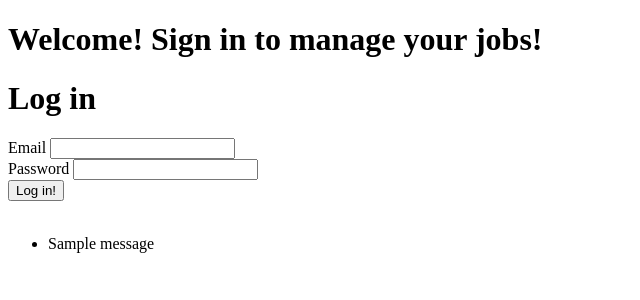
After one commit to Mikey-Simmons/flatscreenguru, a Django app: page /admin in a window 1280 px wide. The commit adds this page. Shown: the top 300 px of the page, without its empty margins (0-640 px from the left). Run offline with Django 3.2, Linux system fonts and the light colour scheme; tables that the repository leaves empty hold one stand-in row (values such as "Sample post"); one stand-in notice (Sample message) is shown.

Commit message:
added admin features
made it so admin can view jobs and only they can if they are logged in.

```diff
--- /dev/null
+++ b/main/templates/admin.html
@@ -0,0 +1,33 @@
+<!DOCTYPE html>
+<html lang="en">
+
+<head>
+    <meta charset="UTF-8">
+    <meta name="viewport" content="width=device-width, initial-scale=1.0">
+    <title>Login and Reg</title>
+</head>
+
+<body>
+    <div id="container">
+        <h1>Welcome! Sign in to manage your jobs!</h1>
+        <h1>Log in</h1>
+        <form action="/login" method="post">
+            {% csrf_token %}
+            <label for="email">Email </label>
+            <input type="email" name="email" id="email"><br>
+            <label for="password">Password</label>
+            <input type="password" name="password" id="password"><br>
+            <button type="submit">Log in!</button>
+        </form>
+        {% if messages %}
+        <ul class="messages">
+                {% for message in messages %}
+                    <li {% if message.tags %} class="{{ message.tags }}" {% endif %}>{{ message }}</li>
+                {% endfor %}
+        </ul>
+        {% endif %}
+
+    </div>
+</body>
+
+</html>
--- a/main/templates/index.html
+++ b/main/templates/index.html
@@ -63,7 +63,7 @@
 
         <img src="/static/img/flatscreen.jpg" class="img-fluid" alt="Responsive image">
         <div class="jumbotron">
-            <h1 class="display-4">Professional Home Theater Installations</h1>
+            <h1 class="display-4">Professional Home Theater Installations </h1>
             <p class="lead">Product Sales Large and Small We match or better any legitimate product quote!</p>
             <hr class="my-4">
             <p>Want to set-up a job? Click the button below! </p>
--- a/main/templates/jobs.html
+++ b/main/templates/jobs.html
@@ -23,6 +23,7 @@
 
 <body>
     <div id="container">
+        {{logged_in_user.first_name}}
         <nav class="navbar navbar-expand-lg navbar-light">
             <a class="navbar-brand" href="/">The Flatscreen Guru</a>
             <button class="navbar-toggler" type="button" data-toggle="collapse" data-target="#navbarSupportedContent"
--- a/main/templates/products.html
+++ b/main/templates/products.html
@@ -24,7 +24,7 @@
 </head>
 
 <body>
-    <div class="container-fluid">
+    <div class="container-fluid ">
 
         <nav class="navbar navbar-expand-lg navbar-light">
             <a class="navbar-brand" href="/">The Flatscreen Guru</a>
--- a/main/urls.py
+++ b/main/urls.py
@@ -1,5 +1,6 @@
 from django.urls import path
 from . import views
+
 urlpatterns = [
     path('', views.index),
     path('jobinquiry',views.job_inquiry),
@@ -9,6 +10,11 @@ urlpatterns = [
     path('submitted',views.submitjob),
     path('pricing',views.price_page),
     path('products',views.product_page),
-    path('jobs', views.jobs_display),
-    path('delete',views.delete_job)
+    path('delete',views.delete_job),
+    path('register',views.register),
+    path('welcome',views.welcome),
+    path('logout',views.logout),
+    path('login',views.login),
+    path('admin',views.admin)
+
 ]
--- a/main/views.py
+++ b/main/views.py
@@ -1,6 +1,7 @@
 from django.shortcuts import render, redirect
-from .models import Job
+from .models import Job, User
 from django.contrib import messages
+import bcrypt
 def index(request):
     return render(request,'index.html')
 def job_inquiry(request):
@@ -48,3 +49,53 @@ def delete_job(request):
     job_to_delete = Job.objects.get(id=request.POST['job_id'])
     job_to_delete.delete()
     return redirect('/jobs')
+def register(request):
+    errors = User.objects.basic_validator(request.POST)
+    if len(errors)>0:
+        for key,value in errors.items():
+            messages.error(request,value)
+        return redirect('/')
+    else:
+        password=request.POST['password']
+        pw_hash = bcrypt.hashpw(password.encode(),bcrypt.gensalt()).decode()
+        new_user = User.objects.create(
+        first_name = request.POST['first_name'],
+        last_name = request.POST['last_name'],
+        email = request.POST['email'],
+        password = pw_hash
+    )
+    messages.success(request,"User Successfully created!")
+    request.session['user_id'] = new_user.id
+    return redirect('/welcome')
+def welcome(request):
+    if 'user_id' in request.session:
+        logged_in_user = User.objects.get(id=request.session['user_id'])
+        all_jobs = Job.objects.all()
+        context = {
+        'logged_in_user': logged_in_user,
+        'all_jobs' : all_jobs
+        }
+        return render(request,'jobs.html',context)
+    else:
+        return redirect('/')
+
+def logout(request):
+    request.session.clear()
+    return redirect('/')
+
+def login(request):
+    errors = User.objects.login_validator(request.POST)
+    if len(errors)>0:
+        for key,value in errors.items():
+            messages.error(request,value)
+        return redirect('/')
+    list_of_users = User.objects.filter(email=request.POST['email'])
+    if len(list_of_users) > 0:
+        user = list_of_users[0]
+        if bcrypt.checkpw(request.POST['password'].encode(), user.password.encode()):
+            request.session['user_id'] = user.id
+            return redirect('/welcome')
+
+    return redirect('/')
+def admin(request):
+    return render(request,'admin.html')
```
Also changed, not shown: main/models.py (+35 -0 lines), db.sqlite3, main/migrations/0003_user.py (added).
